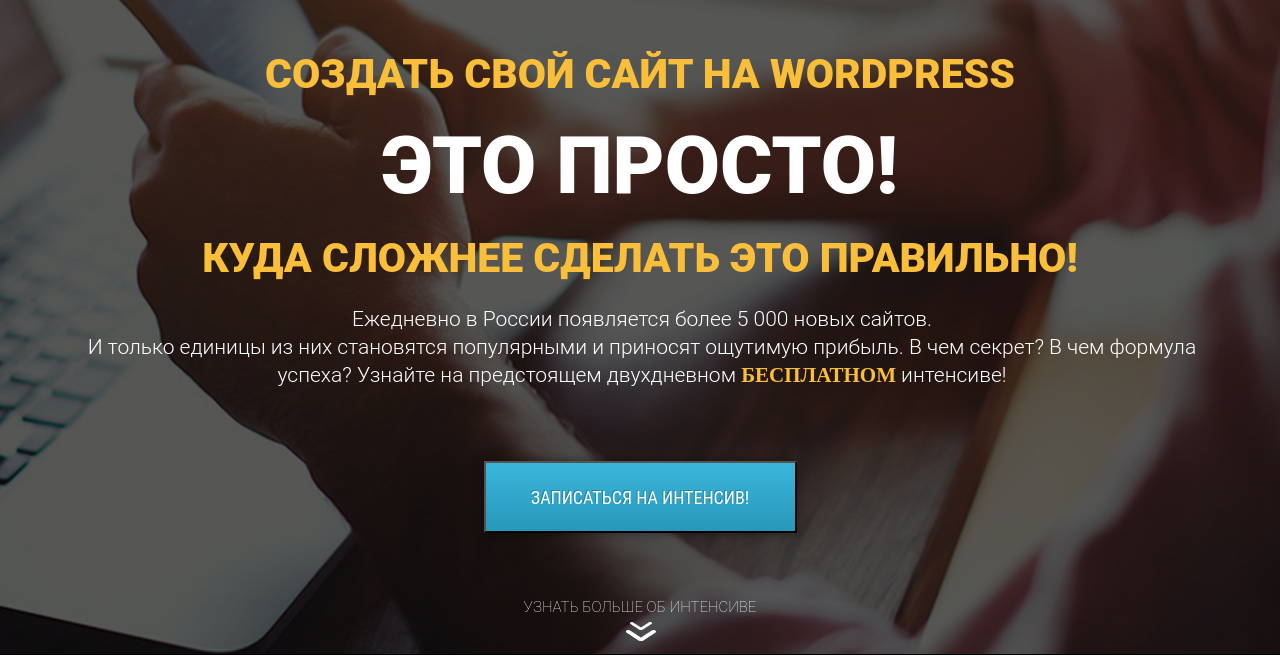
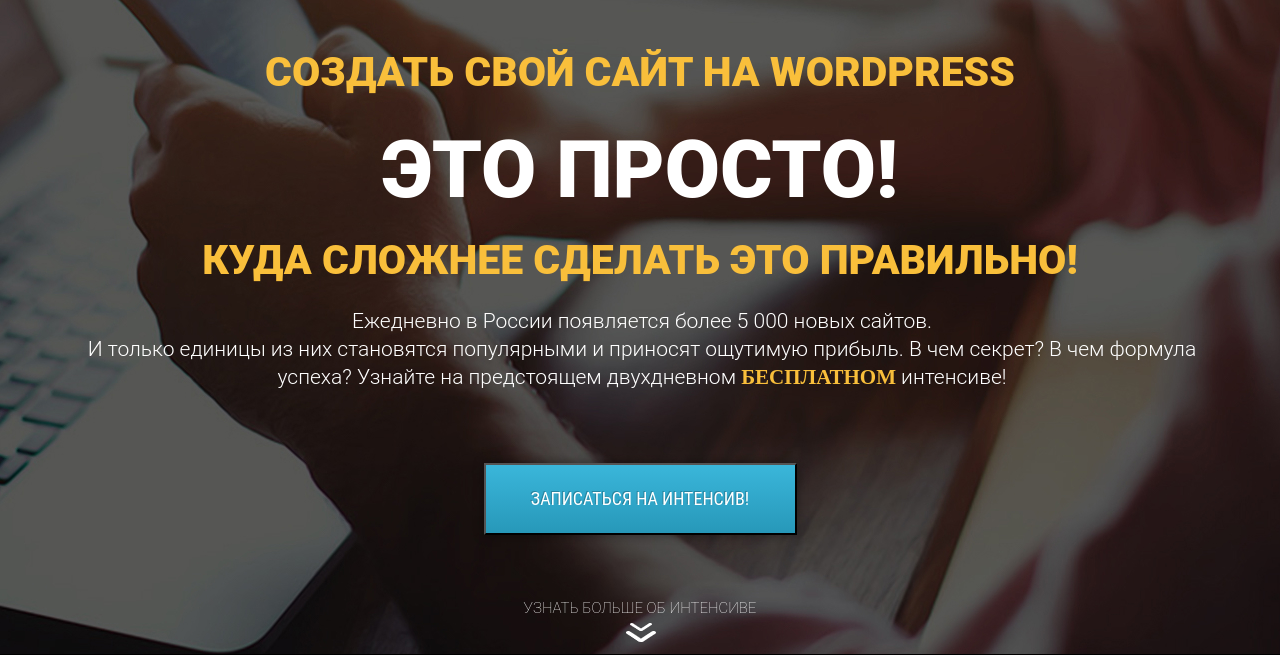
Before and after one commit to Ha1lowe3n/layout-wordpress, a website: page index.html in a window 1280 px wide. Shown: the part 143-800 px from the top of the page. Drawn offline with nearby package versions, Linux system fonts and the light colour scheme.

Commit message:
add normalize

```diff
--- a/index.html
+++ b/index.html
@@ -8,8 +8,10 @@
         />
         <meta http-equiv="X-UA-Compatible" content="ie=edge" />
         <title>Wordpress верстка</title>
+        <link rel="stylesheet" href="https://cdnjs.cloudflare.com/ajax/libs/normalize/8.0.1/normalize.css" />
         <link rel="stylesheet" href="css/style.css" />
     </head>
+
     <body>
         <section class="promo">
             <div class="container">
```
